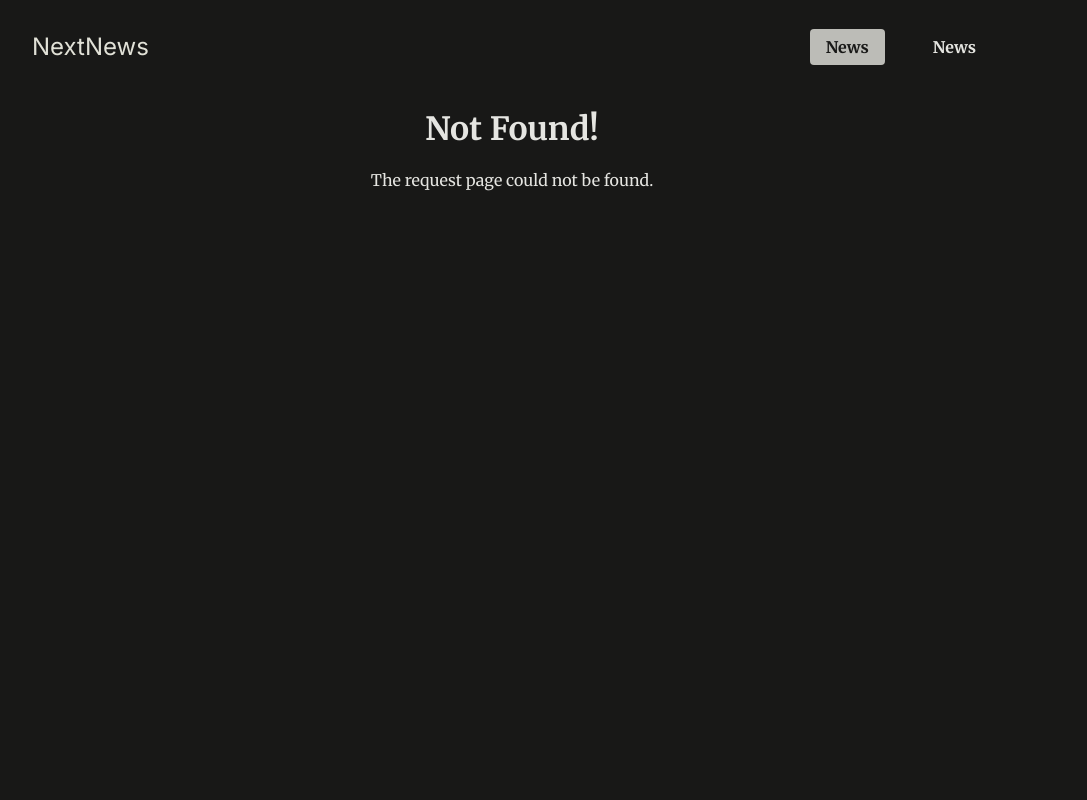
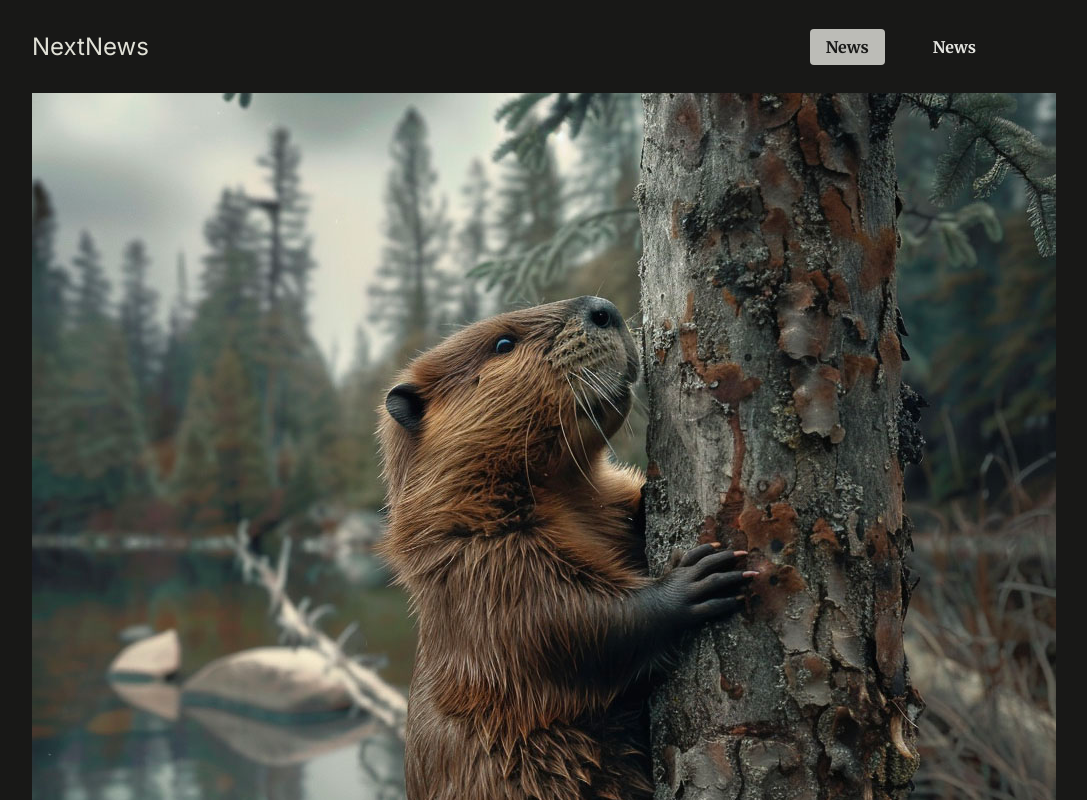
Before and after one commit to ainmutaqorrobin/nextRouting, a Next.js app: page /news/beaver-plague/image in a window 1280 px wide. Before the commit this address had no page. Shown: the top 800 px of the page, without its empty margins (128-1215 px from the left). Built offline with nearby package versions, Linux system fonts and the light colour scheme.

Commit message:
nested routes in dynamic routes

```diff
--- /dev/null
+++ b/app/news/[slugId]/image/page.js
@@ -0,0 +1,13 @@
+import { DUMMY_NEWS } from "@/dummy-news";
+import { notFound } from "next/navigation";
+
+export default function ImagePage({ params: { slugId } }) {
+  const newsItem = DUMMY_NEWS.find((item) => item.slug === slugId);
+  if (!newsItem) notFound();
+
+  return (
+    <div className="fullscreen-image">
+      <img src={`/images/news/${newsItem.image}`} />
+    </div>
+  );
+}
--- a/app/news/[slugId]/page.js
+++ b/app/news/[slugId]/page.js
@@ -1,4 +1,5 @@
 import { DUMMY_NEWS } from "@/dummy-news";
+import Link from "next/link";
 import { notFound } from "next/navigation";
 
 export default function NewPageDetails({ params }) {
@@ -8,7 +9,9 @@
   return (
     <article className="news-article">
       <header>
-        <img src={`/images/news/${newsItem.image}`} alt={newsItem.title} />
+        <Link href={`/news/${newsItem.slug}/image`}>
+          <img src={`/images/news/${newsItem.image}`} alt={newsItem.title} />
+        </Link>
         <h1>{newsItem.title}</h1>
         <time dateTime={newsItem.date}>{newsItem.date}</time>
       </header>
```
